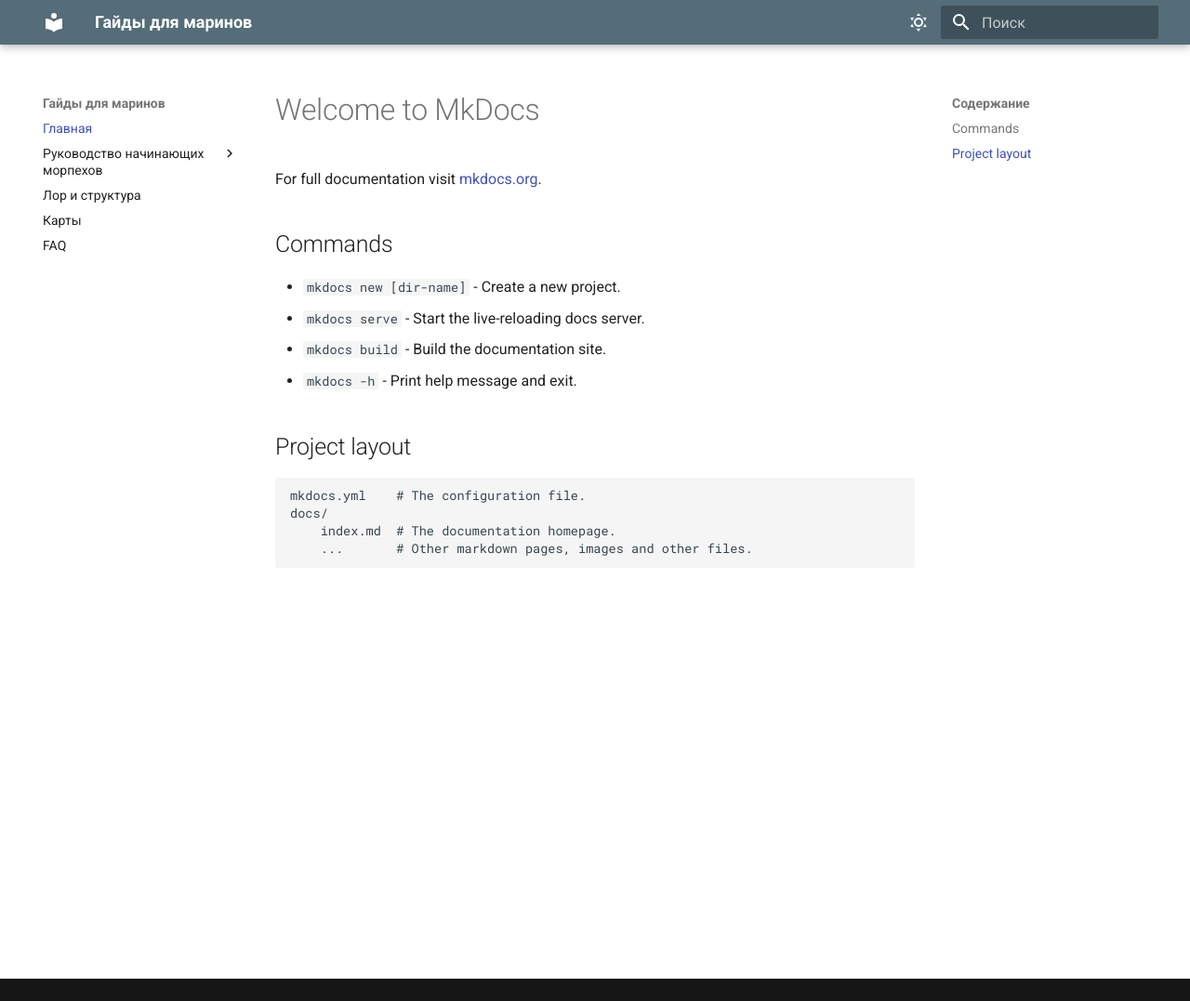
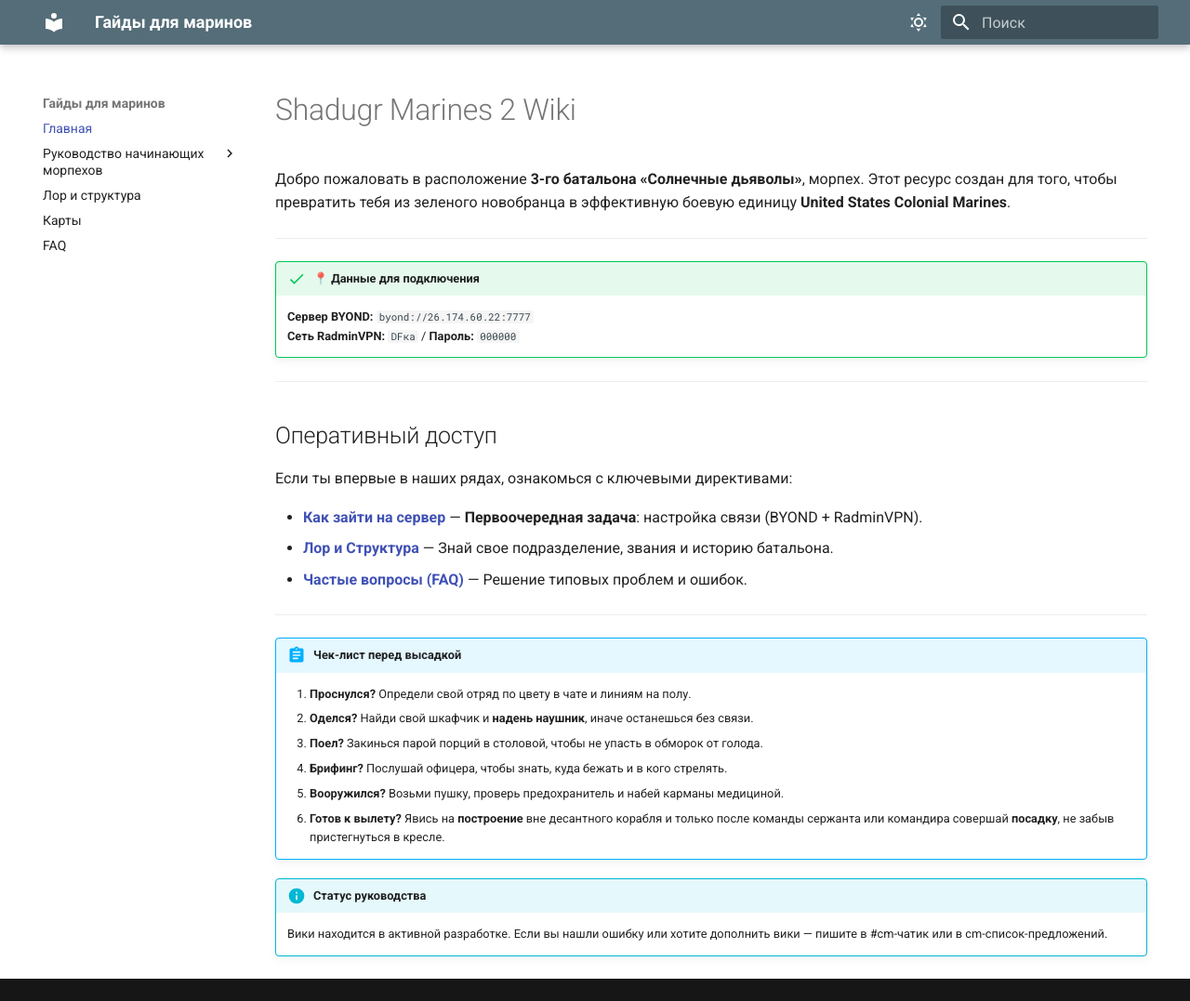
Before and after one commit to Shadugr/scmtwo-guide, an MkDocs documentation site: the page built from docs/index.md, in a window 1280 px wide and 1077 px high. Shown: the whole window at 93% size. Built offline with MkDocs 1.6.1 and Material for MkDocs 9.7.7, drawn with Linux system fonts in a browser that asks for light colours.

Commit message:
fext: index page text

```diff
--- a/docs/index.md
+++ b/docs/index.md
@@ -1,17 +1,40 @@
-# Welcome to MkDocs
+---
+hide:
+  - toc
+---
 
-For full documentation visit [mkdocs.org](https://www.mkdocs.org).
+# Shadugr Marines 2 Wiki
 
-## Commands
+Добро пожаловать в расположение **3-го батальона «Солнечные дьяволы»**, морпех.
+Этот ресурс создан для того, чтобы превратить тебя из зеленого новобранца в эффективную боевую единицу **United States Colonial Marines**.
 
-* `mkdocs new [dir-name]` - Create a new project.
-* `mkdocs serve` - Start the live-reloading docs server.
-* `mkdocs build` - Build the documentation site.
-* `mkdocs -h` - Print help message and exit.
+---
 
-## Project layout
+!!! success "📍 Данные для подключения"
 
-    mkdocs.yml    # The configuration file.
-    docs/
-        index.md  # The documentation homepage.
-        ...       # Other markdown pages, images and other files.
+    **Сервер BYOND:** `byond://26.174.60.22:7777`
+    **Сеть RadminVPN:** `DFка` / **Пароль:** `000000`
+
+---
+
+## Оперативный доступ
+
+Если ты впервые в наших рядах, ознакомься с ключевыми директивами:
+
+*   [**Как зайти на сервер**](guides/server_enter.md) — **Первоочередная задача**: настройка связи (BYOND + RadminVPN).
+*   [**Лор и Структура**](lore.md) — Знай свое подразделение, звания и историю батальона.
+*   [**Частые вопросы (FAQ)**](faq.md) — Решение типовых проблем и ошибок.
+
+---
+
+!!! abstract "Чек-лист перед высадкой"
+
+    1. **Проснулся?** Определи свой отряд по цвету в чате и линиям на полу.
+    2. **Оделся?** Найди свой шкафчик и **надень наушник**, иначе останешься без связи.
+    3. **Поел?** Закинься парой порций в столовой, чтобы не упасть в обморок от голода.
+    4. **Брифинг?** Послушай офицера, чтобы знать, куда бежать и в кого стрелять.
+    5. **Вооружился?** Возьми пушку, проверь предохранитель и набей карманы медициной.
+    6. **Готов к вылету?** Явись на **построение** вне десантного корабля и только после команды сержанта или командира совершай **посадку**, не забыв пристегнуться в кресле.
+
+!!! info "Статус руководства"
+    Вики находится в активной разработке. Если вы нашли ошибку или хотите дополнить вики — пишите в #cm-чатик или в cm-список-предложений.
```
